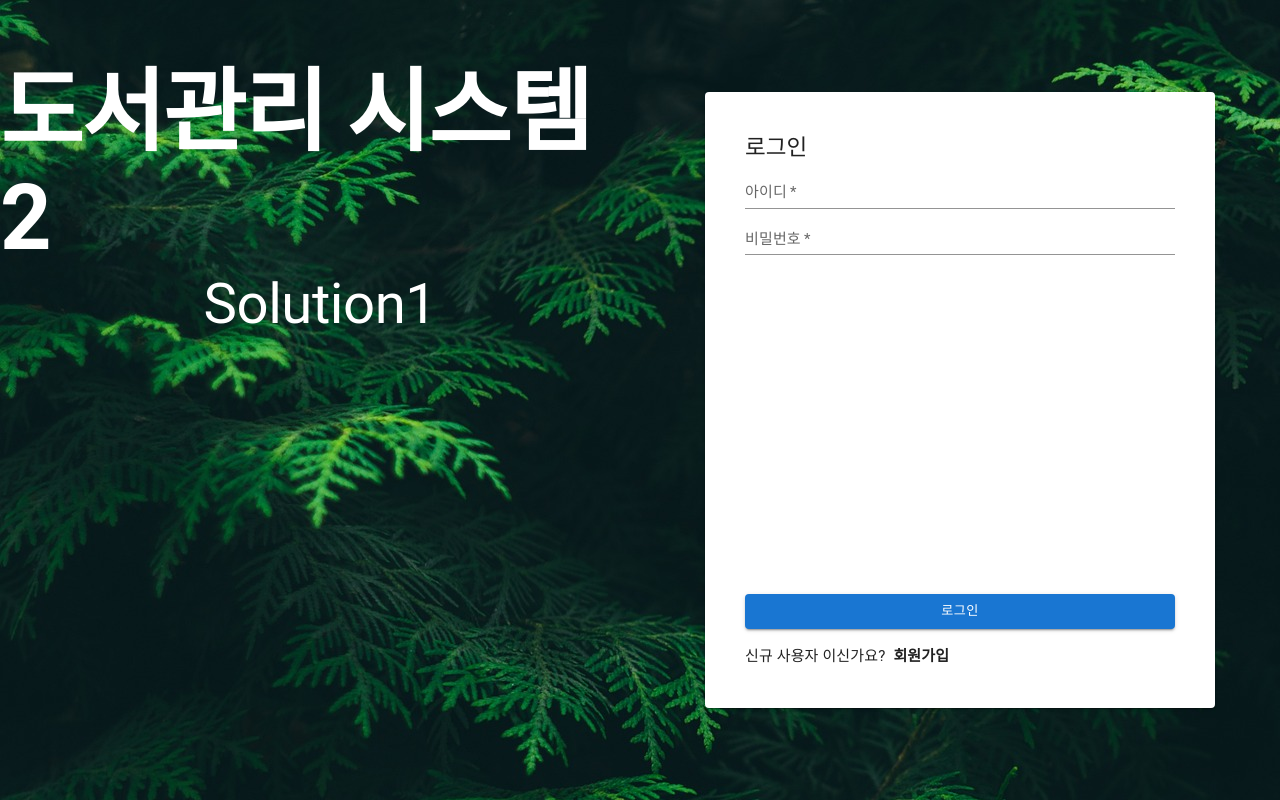
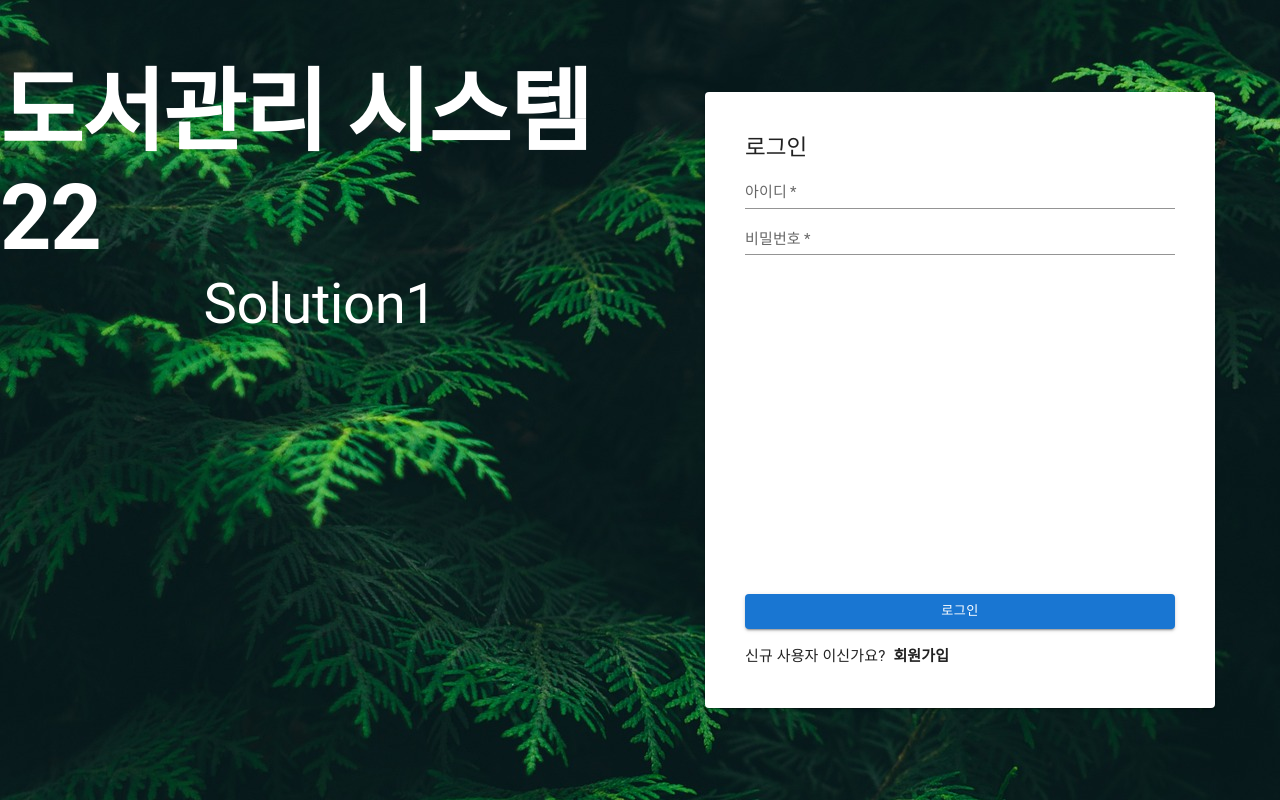
Before and after one commit to tlaworms77/rmsoft-library-web, a React (Create React App) app: page / in a window 1280 px wide. Built offline with nearby package versions, Linux system fonts and the light colour scheme.

Commit message:
deployTest

```diff
--- a/src/views/authentication/index.tsx
+++ b/src/views/authentication/index.tsx
@@ -23,7 +23,7 @@ export default function Authentication() {
           <Box flex={1} display='flex' justifyContent={'center'} alignItems={'center'} flexDirection={'column'}>
             <Box>
               <Typography fontWeight={600} variant='h1' color={'white'}>
-                도서관리 시스템2
+                도서관리 시스템22
               </Typography>
             </Box>
             <Box marginBottom={50}>
```
